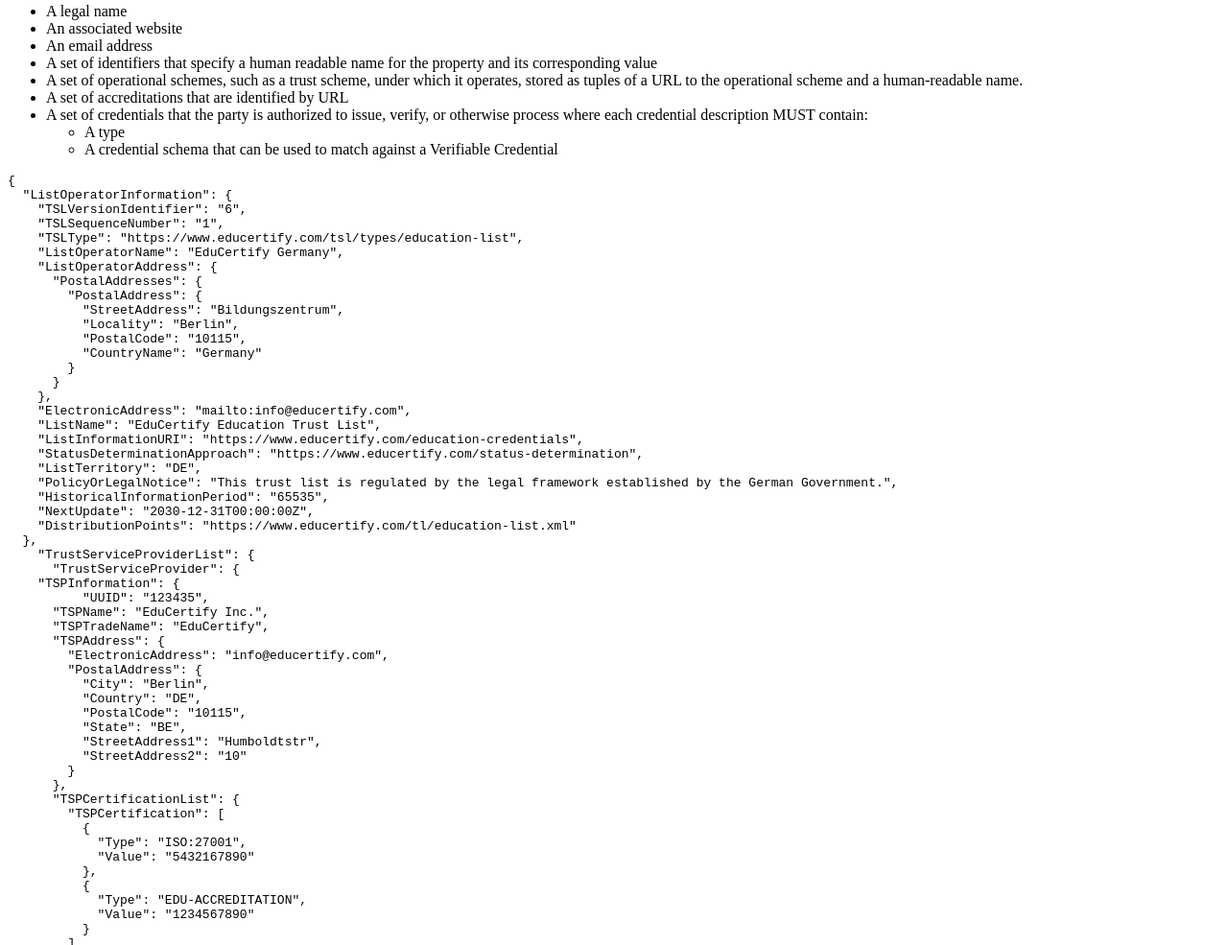
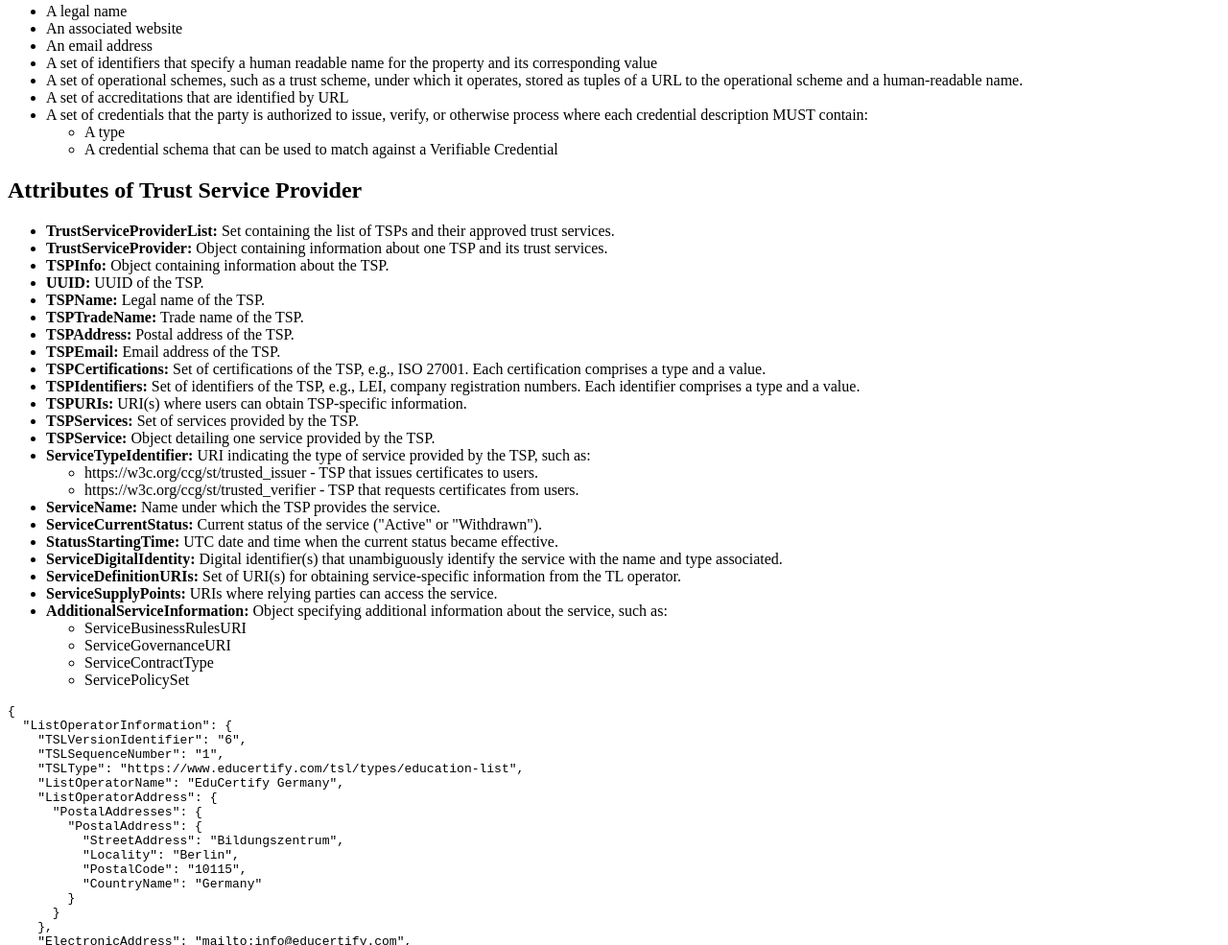
Before and after one commit to w3c-ccg/verifiable-issuers-verifiers, a plain HTML site: page index.html in a window 1280 px wide. Shown: the part 6536-7521 px from the top of the page at 96% size. Drawn offline with Linux system fonts and the light colour scheme.

Commit message:
Service provider Attributes (#15)
* included data model and added authors

* inlcuded definitions of list operator.

* author corrections

* included service provider attributed #14

```diff
--- a/index.html
+++ b/index.html
@@ -793,6 +793,42 @@ Credential
 </ul>
 </li>
 </ul>
+<h2>Attributes of Trust Service Provider</h2>
+<ul>
+    <li><strong>TrustServiceProviderList:</strong> Set containing the list of TSPs and their approved trust services.</li>
+    <li><strong>TrustServiceProvider:</strong> Object containing information about one TSP and its trust services.</li>
+    <li><strong>TSPInfo:</strong> Object containing information about the TSP.</li>
+    <li><strong>UUID:</strong> UUID of the TSP.</li>
+    <li><strong>TSPName:</strong> Legal name of the TSP.</li>
+    <li><strong>TSPTradeName:</strong> Trade name of the TSP.</li>
+    <li><strong>TSPAddress:</strong> Postal address of the TSP.</li>
+    <li><strong>TSPEmail:</strong> Email address of the TSP.</li>
+    <li><strong>TSPCertifications:</strong> Set of certifications of the TSP, e.g., ISO 27001. Each certification comprises a type and a value.</li>
+    <li><strong>TSPIdentifiers:</strong> Set of identifiers of the TSP, e.g., LEI, company registration numbers. Each identifier comprises a type and a value.</li>
+    <li><strong>TSPURIs:</strong> URI(s) where users can obtain TSP-specific information.</li>
+    <li><strong>TSPServices:</strong> Set of services provided by the TSP.</li>
+    <li><strong>TSPService:</strong> Object detailing one service provided by the TSP.</li>
+    <li><strong>ServiceTypeIdentifier:</strong> URI indicating the type of service provided by the TSP, such as:
+        <ul>
+            <li>https://w3c.org/ccg/st/trusted_issuer - TSP that issues certificates to users.</li>
+            <li>https://w3c.org/ccg/st/trusted_verifier - TSP that requests certificates from users.</li>
+        </ul>
+    </li>
+    <li><strong>ServiceName:</strong> Name under which the TSP provides the service.</li>
+    <li><strong>ServiceCurrentStatus:</strong> Current status of the service ("Active" or "Withdrawn").</li>
+    <li><strong>StatusStartingTime:</strong> UTC date and time when the current status became effective.</li>
+    <li><strong>ServiceDigitalIdentity:</strong> Digital identifier(s) that unambiguously identify the service with the name and type associated.</li>
+    <li><strong>ServiceDefinitionURIs:</strong> Set of URI(s) for obtaining service-specific information from the TL operator.</li>
+    <li><strong>ServiceSupplyPoints:</strong> URIs where relying parties can access the service.</li>
+    <li><strong>AdditionalServiceInformation:</strong> Object specifying additional information about the service, such as:
+        <ul>
+            <li>ServiceBusinessRulesURI</li>
+            <li>ServiceGovernanceURI</li>
+            <li>ServiceContractType</li>
+            <li>ServicePolicySet</li>
+        </ul>
+    </li>
+</ul>
 
 <pre
 class="prettyprint">{
```
